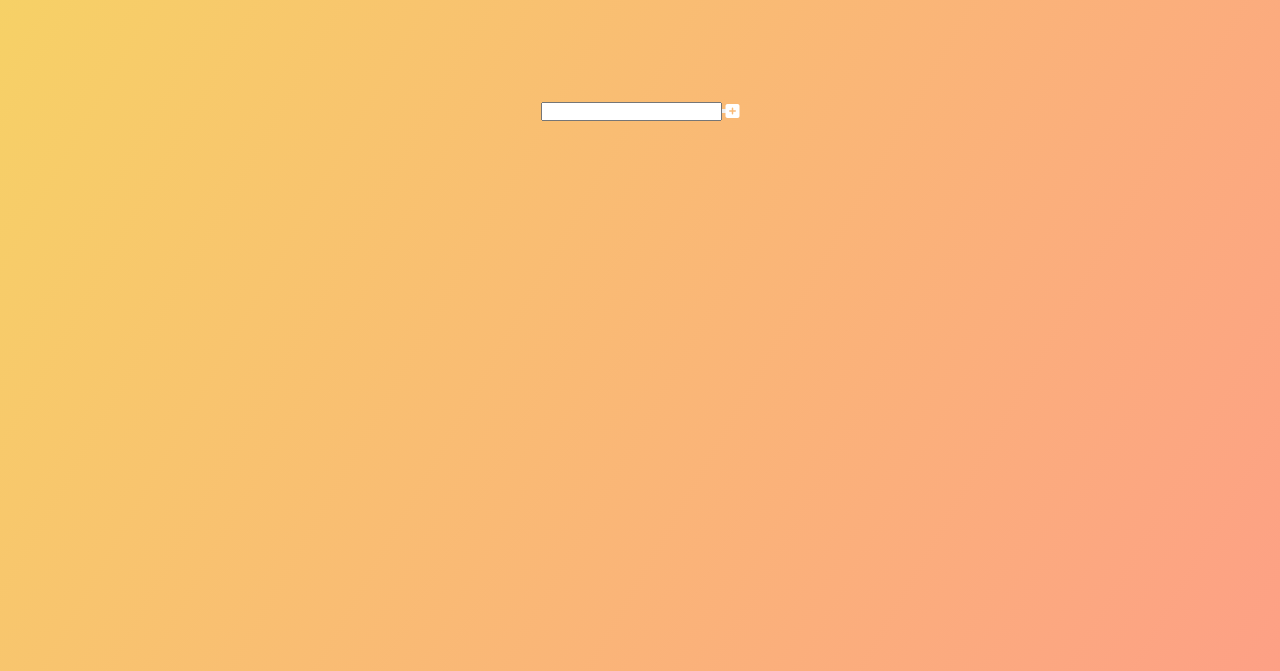
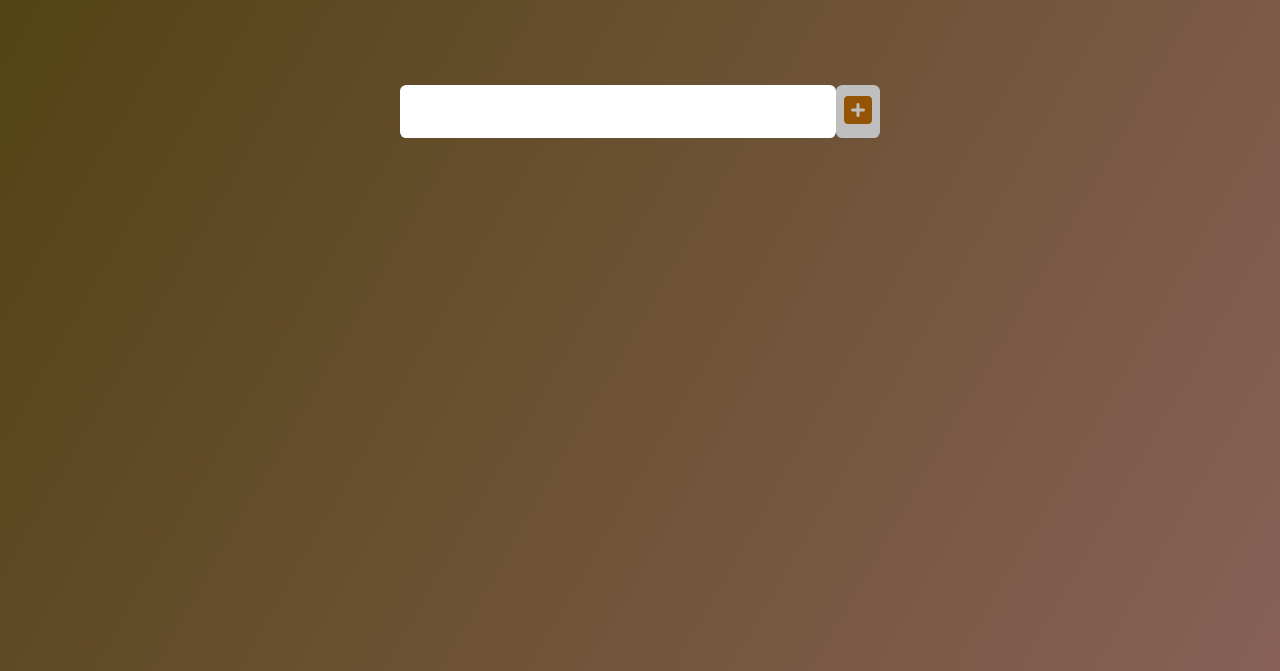
Before and after one commit to Tridence/to-do-app, a plain HTML site: page index.html in a window 1280 px wide. Shown: the part 129-800 px from the top of the page. Drawn offline with Linux system fonts and the light colour scheme.

Commit message:
Basic Html Structue done

```diff
--- a/assets/styles.css
+++ b/assets/styles.css
@@ -6,7 +6,7 @@
 }
 
 body{
-    background-image: linear-gradient(120deg, #f6d365, #fda085);
+    background-image: linear-gradient(120deg, #514211, #876157);
     color: white;
     font-family: "poppins";
     min-height: 100vh;
@@ -22,3 +22,21 @@ header, form{
     justify-content: center;
     align-items: center;
 }
+form input, form button{
+    padding: 0.5rem;
+    font-size: 2rem;
+    border: none;
+    background: white;
+    border-radius: .4rem;
+}
+form button{
+    color: #955405;
+    background-color: #bfbfbf;
+    cursor: pointer;
+    transition: all 0.3s ease;
+
+}
+form button:hover{
+    background: #514211;
+    color: white;
+}
--- a/index.html
+++ b/index.html
@@ -17,13 +17,14 @@
 </head>
 <body>
     <header>
-    <h1>Brian's To Do Lists</h1>
+    <h1>My To Do List</h1>
     </header>
 
     <form>
-        <input type="text" class="todo-input">
-        <button class="todo-button" type="submit"></button>
+        <input type="text" class="todo-input"/>
+        <button class="todo-button" type="submit">
         <i class="fas fa-plus-square"></i>
+        </button>
     </form>
 
     <div class="todo-container">
```
